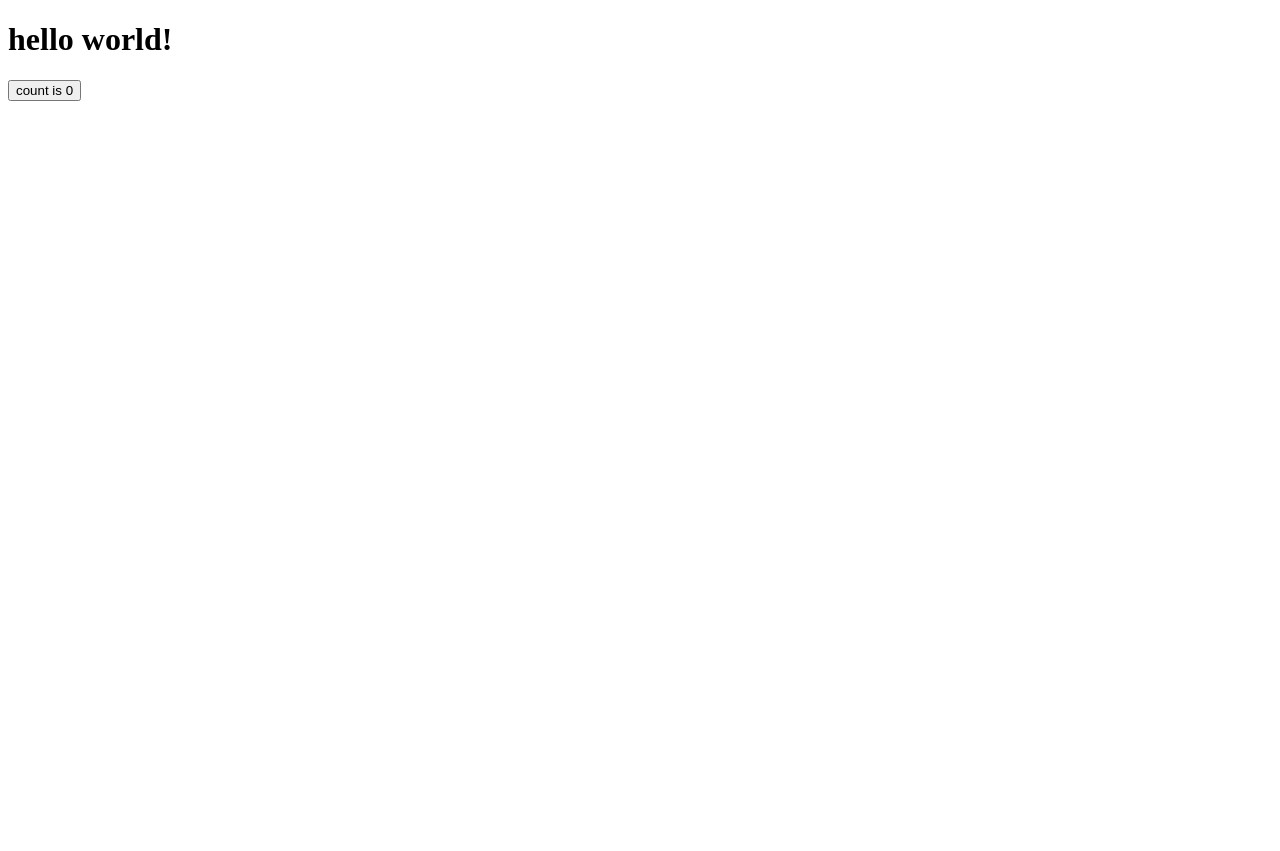
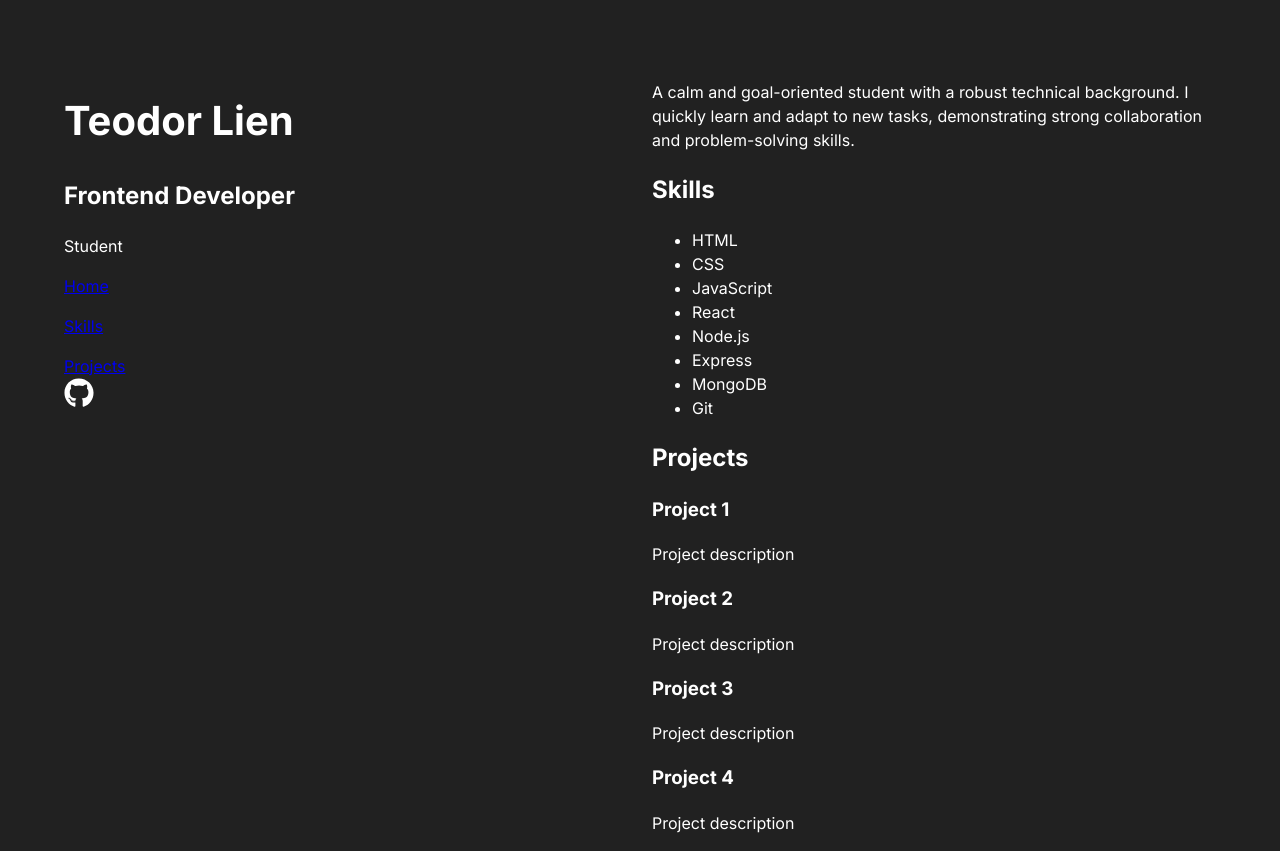
Before and after one commit to Teodor29/Teodor29.github.io, a React (Vite) app: page / in a window 1280 px wide. Before the commit the page ends 800 px from the top, so only its background shows below. Built offline with nearby package versions, Linux system fonts and the light colour scheme.

Commit message:
add main layout components and styles for portfolio

```diff
--- a/src/App.jsx
+++ b/src/App.jsx
@@ -1,16 +1,72 @@
-import { useState } from 'react'
+import React from 'react';
+import './styles/main.scss';
+import { BrowserRouter as Router } from 'react-router-dom';
+import { ThemeProvider, createTheme, CssBaseline, Container } from '@mui/material';
+import Grid from '@mui/material/Grid';
+
+import Footer from './components/Footer';
+import Home from './components/Home';
+import Projects from './components/Projects';
+import Skills from './components/Skills';
+import Header from './components/Header';
+
+const theme = createTheme({
+  palette: {
+    primary: {
+      light: '#757ce8',
+      main: '#3f50b5',
+      dark: '#002884',
+      contrastText: '#fff',
+    },
+    secondary: {
+      light: '#ff7961',
+      main: '#f44336',
+      dark: '#ba000d',
+      contrastText: '#000',
+    },
+    background: {
+      default: '#212121',
+      paper: '#313131',
+    },
+    text: {
+      primary: '#fff',
+      secondary: '#ccc',
+    },
+  },
+  typography: {
+    fontFamily: 'Inter, sans-serif',
+  },
+});
+
+const themeLight = createTheme({
+  palette: {
+    mode: 'light',
+    background: {},
+  },
+});
 
 function App() {
-  const [count, setCount] = useState(0)
+  return (
+    <ThemeProvider theme={theme}>
+      <CssBaseline />
+      <Router>
+        <Container maxWidth="lg" sx={{ marginTop: '4rem' }}>
+          <Grid container spacing={3}>
+            <Grid item xs={12} md={6}>
+              <Header />
+              <Footer />
+            </Grid>
 
-  return (
-    <>
-      <h1>hello world!</h1>
-        <button onClick={() => setCount((count) => count + 1)}>
-          count is {count}
-        </button>
-    </>
-  )
+            <Grid item xs={12} md={6}>
+              <Home />
+              <Skills />
+              <Projects />
+            </Grid>
+          </Grid>
+        </Container>
+      </Router>
+    </ThemeProvider>
+  );
 }
 
-export default App
+export default App;
--- /dev/null
+++ b/src/components/Footer.jsx
@@ -0,0 +1,17 @@
+import React from 'react';
+import { FaGithub } from "react-icons/fa";
+import { Box } from '@mui/material';
+
+function Footer() {
+  return (
+    <Box
+      sx={{
+
+      }}
+    >
+        <FaGithub size={30} />
+    </Box>
+  );
+}
+
+export default Footer;
--- /dev/null
+++ b/src/components/Header.jsx
@@ -0,0 +1,35 @@
+import { Link } from 'react-router-dom';
+import { Box} from '@mui/material';
+
+function Header() {
+  const handleScroll = (id) => {
+    const element = document.getElementById(id);
+    if (element) {
+      element.scrollIntoView({
+        behavior: 'smooth',
+        block: 'start',
+      });
+    }
+  };
+
+  return (
+    <Box>
+      <h1>Teodor Lien</h1>
+      <h2>Frontend Developer</h2>
+      <p>Student</p>
+
+      <Box className="nav-links" sx={{
+            gap: 2,
+            display: 'flex',
+            flexDirection: 'column',
+            alignItems: 'flex-start'
+        }}>
+        <Link to="#home" onClick={() => handleScroll('home')}>Home</Link>
+        <Link to="#skills" onClick={() => handleScroll('skills')}>Skills</Link>
+        <Link to="#projects" onClick={() => handleScroll('projects')}>Projects</Link>
+      </Box>
+    </Box>
+  );
+}
+
+export default Header;
--- /dev/null
+++ b/src/components/Home.jsx
@@ -0,0 +1,16 @@
+import React from 'react';
+import { Box } from '@mui/material';
+
+const Home = () => {
+    return (
+        <Box className="home" id="home">
+            <div className="profile-picture">
+            </div>
+            <div >
+                <p>A calm and goal-oriented student with a robust technical background. I quickly learn and adapt to new tasks, demonstrating strong collaboration and problem-solving skills.</p>
+            </div>
+        </Box>
+    );
+}
+
+export default Home;
--- /dev/null
+++ b/src/components/Projects.jsx
@@ -0,0 +1,44 @@
+import React from 'react';
+import { Box } from '@mui/material';
+
+const Projects = () => {
+    return (
+        <Box id="projects">
+            <h2>Projects</h2>
+            <Box sx={{
+                ":hover": {
+                    backgroundColor: 'rgba(255, 255, 255, 0.1)',
+                },
+                }}>
+                <h3>Project 1</h3>
+                <p>Project description</p>
+            </Box>
+            <Box sx={{
+                ":hover": {
+                    backgroundColor: 'rgba(255, 255, 255, 0.1)',
+                },
+                }}>
+                <h3>Project 2</h3>
+                <p>Project description</p>
+            </Box>
+            <Box sx={{
+                ":hover": {
+                    backgroundColor: 'rgba(255, 255, 255, 0.1)',
+                },
+                }}>
+                <h3>Project 3</h3>
+                <p>Project description</p>
+            </Box>
+            <Box sx={{
+                ":hover": {
+                    backgroundColor: 'rgba(255, 255, 255, 0.1)',
+                },
+                }}>
+                <h3>Project 4</h3>
+                <p>Project description</p>
+            </Box>
+        </Box>
+    );
+}
+
+export default Projects;
--- /dev/null
+++ b/src/components/Skills.jsx
@@ -0,0 +1,22 @@
+import React from 'react';
+import { Box, Typography } from '@mui/material';
+
+const Skills = () => {
+    return (
+        <Box id="skills">
+            <h2>Skills</h2>
+            <ul>
+                <li>HTML</li>
+                <li>CSS</li>
+                <li>JavaScript</li>
+                <li>React</li>
+                <li>Node.js</li>
+                <li>Express</li>
+                <li>MongoDB</li>
+                <li>Git</li>
+            </ul>
+        </Box>
+    );
+}
+
+export default Skills;
--- /dev/null
+++ b/src/styles/main.scss
@@ -0,0 +1,5 @@
+@import url('https://fonts.googleapis.com/css2?family=Inter:ital,opsz,wght@0,14..32,100..900;1,14..32,100..900&family=Lato:ital,wght@0,100;0,300;0,400;0,700;0,900;1,100;1,300;1,400;1,700;1,900&display=swap');
+
+h1 {
+    font-size: 2.5rem;
+}
--- a/vite.config.js
+++ b/vite.config.js
@@ -3,5 +3,5 @@ import react from "@vitejs/plugin-react-swc";
 
 export default defineConfig({
   plugins: [react()],
-  base: "/Teodor29.github.io/",
+  base: "/",
 });
```
Also changed, not shown: package.json (+10 -1 lines), 1 other file (tests, documents, lock files or other folders).
